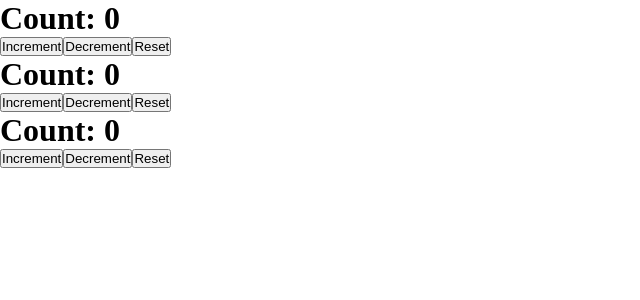
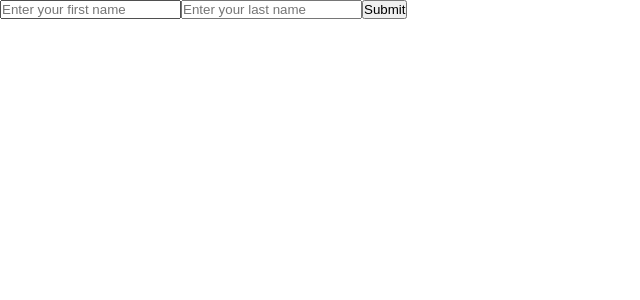
Before and after one commit to HaithamAbuDraz/react-course, a React (Vite) app: page / in a window 1280 px wide. Shown: the top 300 px of the page, without its empty margins (0-640 px from the left). Built offline with nearby package versions, Linux system fonts and the light colour scheme.

Commit message:
Render UserForm component

```diff
--- a/src/App.jsx
+++ b/src/App.jsx
@@ -1,15 +1,11 @@
 import './App.css';
-import ComponentA from './components/ComponentA';
-import ComponentB from './components/ComponentB';
-import ComponentC from './components/ComponentC';
+import UserForm from './components/UserForm';
 
 const App = () => {
   return (
     <>
       <div>
-        <ComponentA />
-        <ComponentB />
-        <ComponentC />
+        <UserForm />
       </div>
     </>
   );
```
